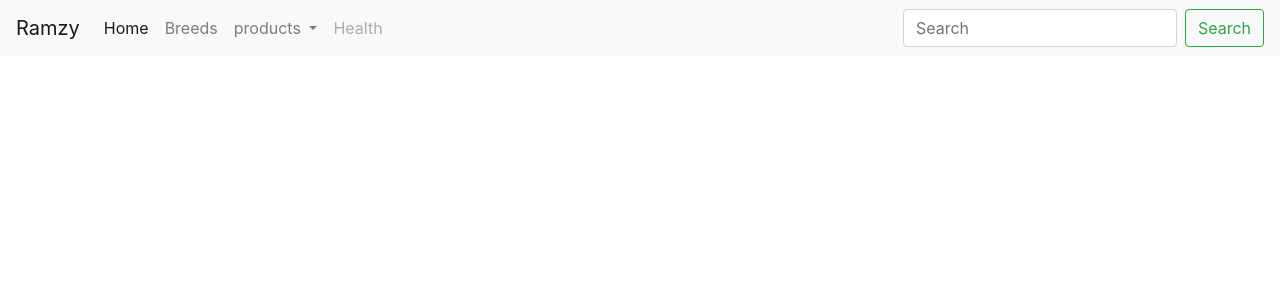
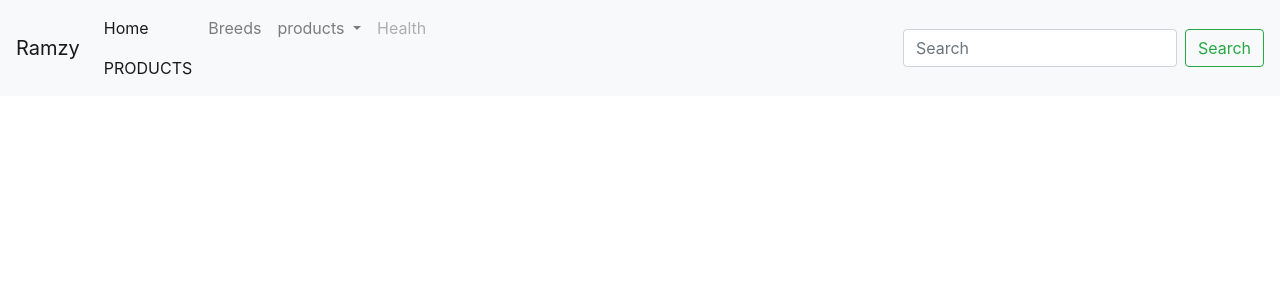
Before and after one commit to mwaiyusuf/pyshop, a Django app: template products/templates/base.html in a window 1280 px wide. Shown: the top 300 px of the page. Run offline with Django 3.2, Linux system fonts and the light colour scheme; the template is opened without the code that fills it, so the values that code supplies are empty; some libraries are stand-ins or nearby versions.

Commit message:
havin the navbar with urls connected

```diff
--- a/products/templates/base.html
+++ b/products/templates/base.html
@@ -21,6 +21,7 @@
     <ul class="navbar-nav mr-auto">
       <li class="nav-item active">
         <a class="nav-link" href="#">Home <span class="sr-only">(current)</span></a>
+     <a class="nav-link" href="{% url 'products' %}">PRODUCTS <span class="sr-only">(current)</span> </a>
       </li>
       <li class="nav-item">
         <a class="nav-link" href="#">Breeds</a>
```
